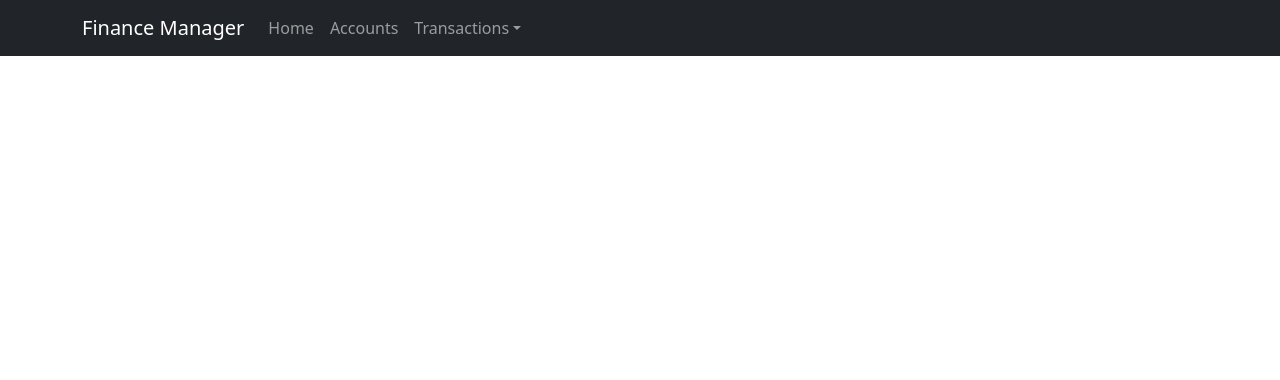
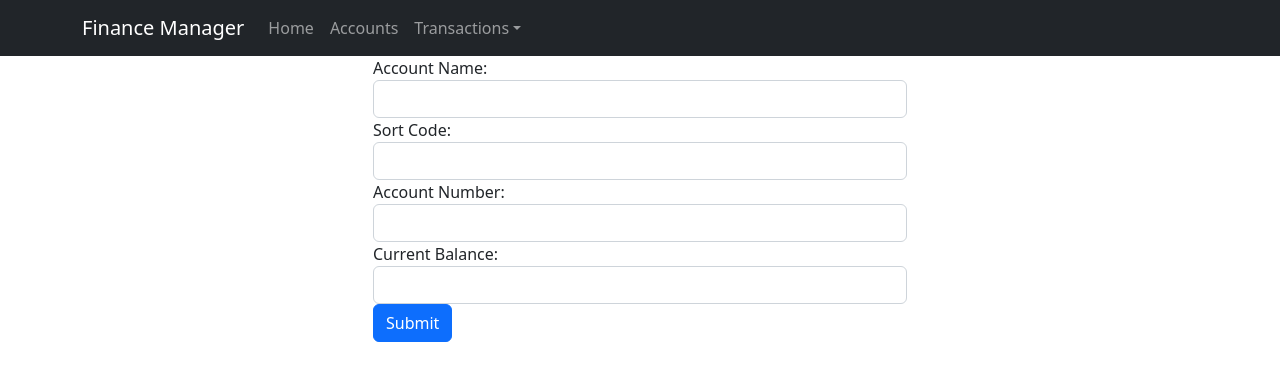
Before and after one commit to Lydiaade/Finance-App, a React (Create React App) app in the folder fm-ui/: page /account in a window 1280 px wide. Shown: the top 380 px of the page. Built offline with nearby package versions, Linux system fonts and the light colour scheme.

Commit message:
Add new account via fm-ui

```diff
--- a/fm-ui/src/App.js
+++ b/fm-ui/src/App.js
@@ -8,6 +8,7 @@ import TransactionsPage from "./pages/Transactions";
 import UploadTransactionPage from "./pages/UploadTransactions";
 import AccountsPage from "./pages/Accounts";
 import AccountTransactions from "./pages/AccountTransactions";
+import CreateNewAccount from "./components/CreateNewAccount";
 
 class App extends Component {
     state = {}
@@ -27,6 +28,7 @@ class App extends Component {
                             <Route path="/transactions" element={<TransactionsPage/>}/>
                             <Route path="/uploadTransactions" element={<UploadTransactionPage/>}/>
                             <Route path="/accounts" element={<AccountsPage/>}/>
+                            <Route path="/account" element={<CreateNewAccount/>}/>
                         </Routes>
                     </div>
                 </React.Fragment>
--- /dev/null
+++ b/fm-ui/src/components/CreateNewAccount.jsx
@@ -0,0 +1,75 @@
+import {Component} from "react";
+import {BACKEND_URL} from "../config";
+
+class CurrentAccountOverview extends Component {
+    state = {
+        name: "",
+        sortCode: "",
+        accountNumber: "",
+        currentBalance: ""
+    }
+
+    constructor(props) {
+        super(props);
+        this.state = {
+            name: "",
+            sortCode: "",
+            accountNumber: "",
+            currentBalance: ""
+        }
+        this.handleSubmit = this.handleSubmit.bind(this);
+    }
+
+    handleSubmit(event) {
+        // event.preventDefault();
+        let payload = {
+            "name": this.state.name,
+            "sortCode": this.state.sortCode,
+            "accountNumber": this.state.accountNumber,
+            "currentBalance": parseInt(this.state.currentBalance)
+        }
+        fetch(`${BACKEND_URL}/accounts/account`, {
+            method: "POST",
+            headers: {
+                "Content-Type": "application/json"
+            },
+            body: JSON.stringify(payload)
+        })
+            .then((response) => console.log(response.status));
+    }
+
+
+    render() {
+        return (
+            <div className="container col-6">
+                <form onSubmit={this.handleSubmit}>
+                    <div className="form-group">
+                        <label>Account Name:</label>
+                        <input type="text" className="form-control" name="accountName" value={this.state.name}
+                               onChange={(e) => this.setState({name: e.target.value})}/>
+                    </div>
+                    <div className="form-group">
+                        <label>Sort Code:</label>
+                        <input type="text" className="form-control" name="Sort Code" value={this.state.sortCode}
+                               onChange={(e) => this.setState({sortCode: e.target.value})}/>
+                    </div>
+                    <div className="form-group">
+                        <label>Account Number:</label>
+                        <input type="text" className="form-control" name="Account Number"
+                               value={this.state.accountNumber}
+                               onChange={(e) => this.setState({accountNumber: e.target.value})}/>
+                    </div>
+                    <div className="form-group">
+                        <label>Current Balance:</label>
+                        <input type="number" className="form-control" name="Current Balance"
+                               value={this.state.currentBalance}
+                               onChange={(e) => this.setState({currentBalance: e.target.value})}/>
+                    </div>
+                    <input type="submit" className="btn btn-primary" value="Submit"/>
+                </form>
+            </div>
+        )
+    }
+}
+
+export default CurrentAccountOverview;
--- a/fm-ui/src/pages/Accounts.jsx
+++ b/fm-ui/src/pages/Accounts.jsx
@@ -28,15 +28,20 @@ class AccountsPage extends Component {
                     <header className="App-header">
                         <h1 className="pageTitle">Existing Accounts</h1>
                         {/*TODO: Add account component*/}
-                        <p>INSERT HERE: Add account</p>
-                        <span/>
+                        <div className="container">
+                            <a href={`/account`}>
+                                <button type="button" className="btn btn-primary">Add new account</button>
+                            </a>
+                        </div>
                         {this.state.accounts.length === 0 ? <h5>You currently have no existing accounts</h5> :
                         <div className="container-fluid accounts">
                             {this.state.accounts.map((account) => (
+                                <div className="row">
                                 <AccountOverview
                                     key={this.state.accounts.indexOf(account)}
                                     account={account}
                                 />
+                                </div>
                             ))}
                         </div>}
                     </header>
```
